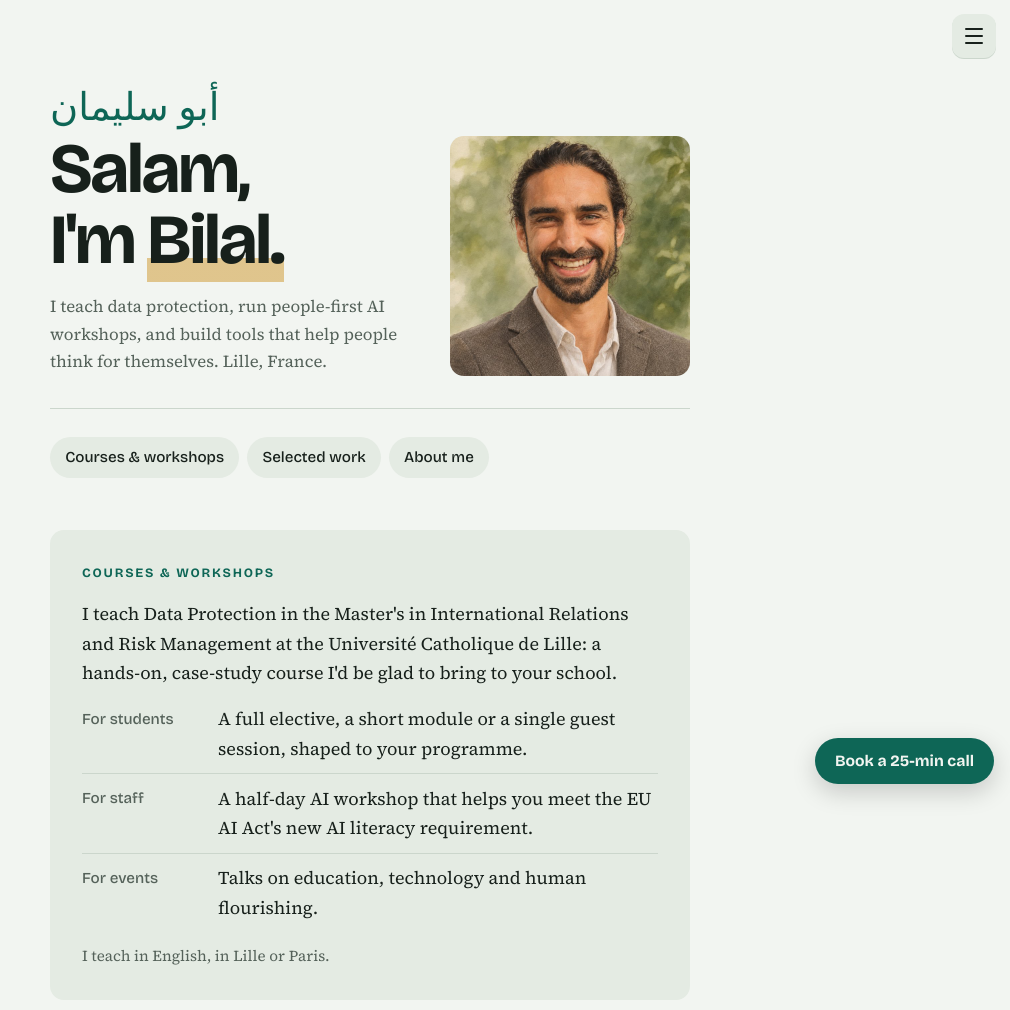
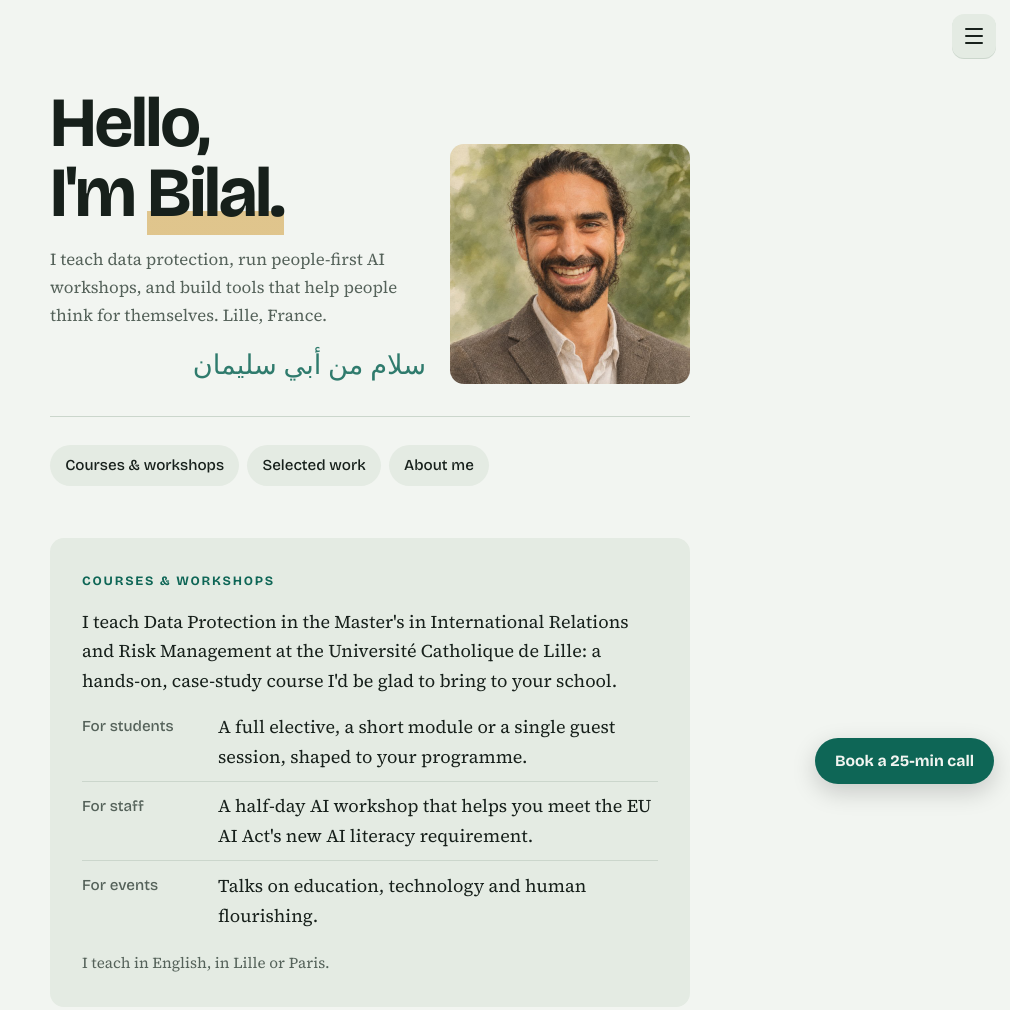
Before and after one commit to bilalghalib/bilalghalib.com, a plain HTML site: page index.html in a window 1280 px wide. Shown: the top 1010 px of the page, without its empty margins (270-1280 px from the left). Drawn offline with nearby package versions, Linux system fonts and the light colour scheme; a web font is replaced by a local one.

Commit message:
Greeting: Hello, with Arabic signature salam from Abu Suleiman
Co-Authored-By: Claude Opus 5.5 <noreply@anthropic.com>
Claude-Session: https://claude.ai/code/session_01RfrsvzaDNWk36aFGnVN6tq

```diff
--- a/index.html
+++ b/index.html
@@ -51,7 +51,7 @@ header.hero { display: grid; grid-template-columns: 1fr auto; align-items: end;
 .hero h1 { font-family: var(--display); font-weight: 700; font-size: clamp(2.6rem, 9vw, 4.4rem); line-height: 1; letter-spacing: -0.03em; margin: 0; text-wrap: balance; }
 .hero h1 span { background: linear-gradient(transparent 72%, color-mix(in srgb, var(--warm) 45%, transparent) 72%); }
 .hero .lede { margin: 1.1rem 0 0; color: var(--muted); font-size: 1.05rem; max-width: 28rem; }
-.kufi { font-family: var(--kufi); font-weight: 400; font-size: 2.4rem; line-height: 1; color: var(--accent); margin: 0 0 0.5rem; user-select: none; }
+.kufi { font-family: var(--kufi); font-weight: 400; font-size: 1.7rem; line-height: 1.4; color: var(--accent); margin: 1rem 0 0; opacity: 0.85; user-select: none; }
 .portrait { width: clamp(10rem, 28vw, 15rem); aspect-ratio: 1; height: auto; max-width: 100%; object-fit: cover; object-position: 50% 50%; border-radius: 14px; display: block; }
 
 h2 { font-family: var(--display); font-weight: 700; font-size: 0.8rem; letter-spacing: 0.14em; text-transform: uppercase; color: var(--accent); margin: 0 0 1rem; display: flex; gap: 0.75rem; align-items: center; }
@@ -127,9 +127,9 @@ footer { color: var(--muted); font-size: 0.85rem; font-family: var(--display); b
 <div class="wrap">
   <header class="hero">
     <div>
-      <p class="kufi" lang="ar" title="Abu Suleiman">أبو سليمان</p>
-      <h1>Salam, I'm <span>Bilal.</span></h1>
+      <h1>Hello, I'm <span>Bilal.</span></h1>
       <p class="lede">I teach data protection, run people-first AI workshops, and build tools that help people think for themselves. Lille, France.</p>
+      <p class="kufi" lang="ar" dir="rtl" title="Salam from Abu Suleiman">سلام من أبي سليمان</p>
     </div>
     <img class="portrait" src="bilal.jpg" alt="Portrait of Bilal Ghalib smiling, in a brown blazer" width="720" height="720">
   </header>
```
